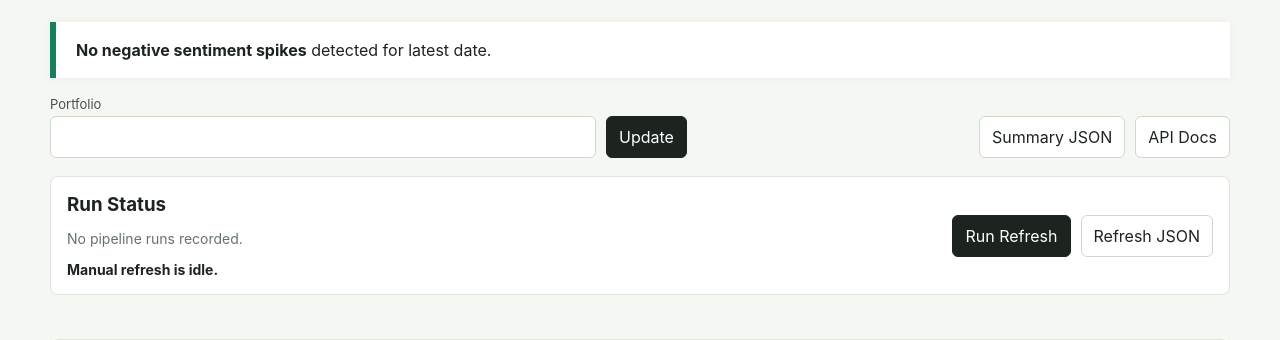
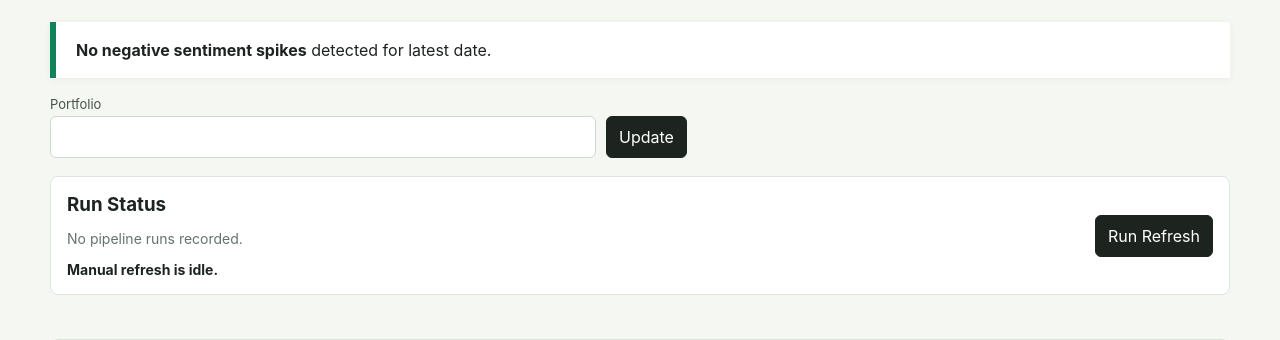
Before and after one commit to BK5102/FinBrief, a FastAPI app: page / in a window 1280 px wide. Shown: the part 69-409 px from the top of the page. Run offline with FastAPI, Linux system fonts and the light colour scheme; data that the repository does not hold is empty.

Commit message:
Remove developer links from dashboard

```diff
--- a/src/finbrief/app.py
+++ b/src/finbrief/app.py
@@ -32,7 +32,7 @@ REFRESH_STATE = {
     "error": None,
 }
 
-app = FastAPI(title="FinBrief", version="0.1.0")
+app = FastAPI(title="FinBrief", version="0.1.0", docs_url=None, redoc_url=None, openapi_url=None)
 app.mount("/static", StaticFiles(directory=str(ROOT / "static")), name="static")
 
 
--- a/templates/home.html
+++ b/templates/home.html
@@ -25,10 +25,6 @@
       </div>
       <button type="submit">Update</button>
     </form>
-    <div class="toolbar-links">
-      <a class="button ghost" href="/summary">Summary JSON</a>
-      <a class="button ghost" href="/docs">API Docs</a>
-    </div>
   </section>
 
   <section class="run-panel" data-refresh-panel>
@@ -61,7 +57,6 @@
           {% if refresh.running %}Refresh Running{% else %}Run Refresh{% endif %}
         </button>
       </form>
-      <a class="button ghost" href="/refresh/status">Refresh JSON</a>
     </div>
   </section>
 
--- a/templates/ticker.html
+++ b/templates/ticker.html
@@ -10,7 +10,6 @@
       <h2>{{ detail.ticker }}</h2>
       <p class="meta">Latest article date: {{ detail.aggregate_date or "no data" }}</p>
     </div>
-    <a class="button ghost" href="/ticker/{{ detail.ticker }}">JSON</a>
   </section>
 
   <section class="panel">
```
Also changed, not shown: notes/phase2.md (+2 -1 lines), README.md.
